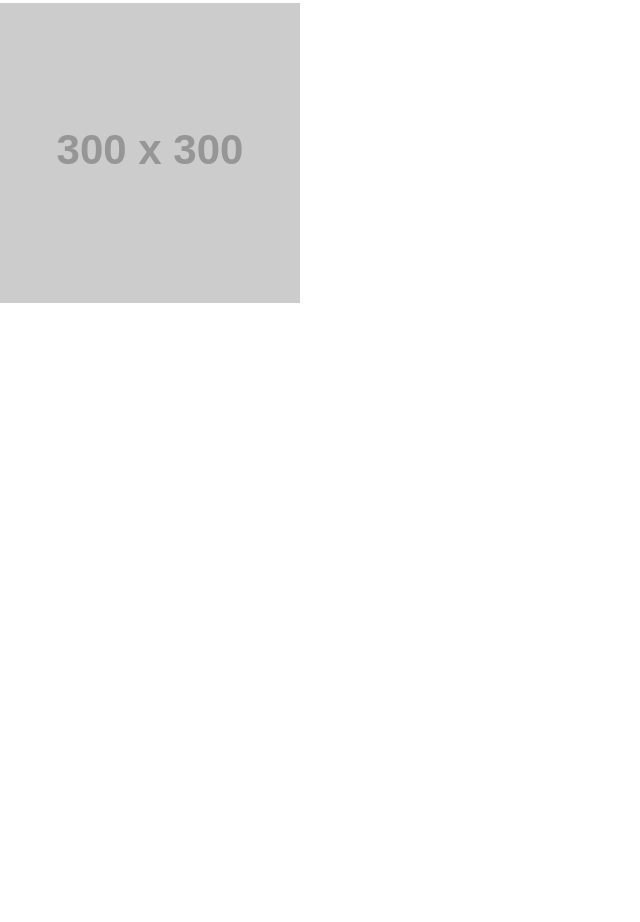
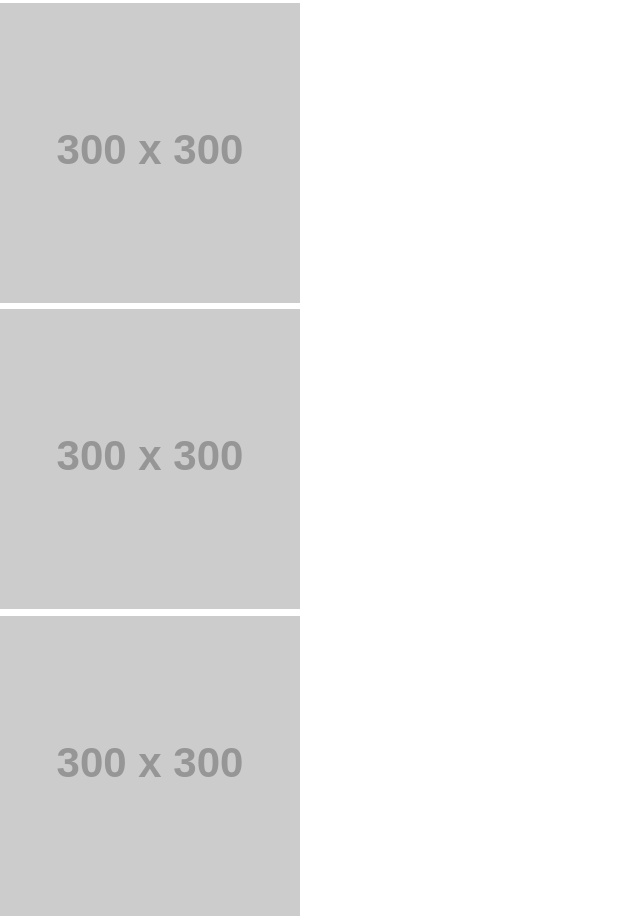
Before and after one commit to INDEZENDE/pruebaColaborativo, a plain HTML site: page index.html in a window 1280 px wide. Shown: the part 433-1355 px from the top of the page, without its empty margins (0-640 px from the left). Before the commit the page ends 800 px from the top, so only its background shows below. Drawn offline with nearby package versions, Linux system fonts and the light colour scheme; placeholder pictures from the web are drawn by us.

Commit message:
2010 y 2011

```diff
--- a/index.html
+++ b/index.html
@@ -49,3 +49,13 @@
 <div class="imagen">
   <img src="https://dummyimage.com/300x300/000/fff" alt="imagen">
 </div>
+
+<!--Agregando comentario 2010  -->
+
+<div class="imagen">
+  <img src="https://dummyimage.com/300x300/000/fff" alt="imagen">
+</div>
+<!--Agregando comentario 2011  -->
+<div class="imagen">
+  <img src="https://dummyimage.com/300x300/000/fff" alt="imagen">
+</div>
```
Lines whose indentation alone changed are shown as unchanged.
